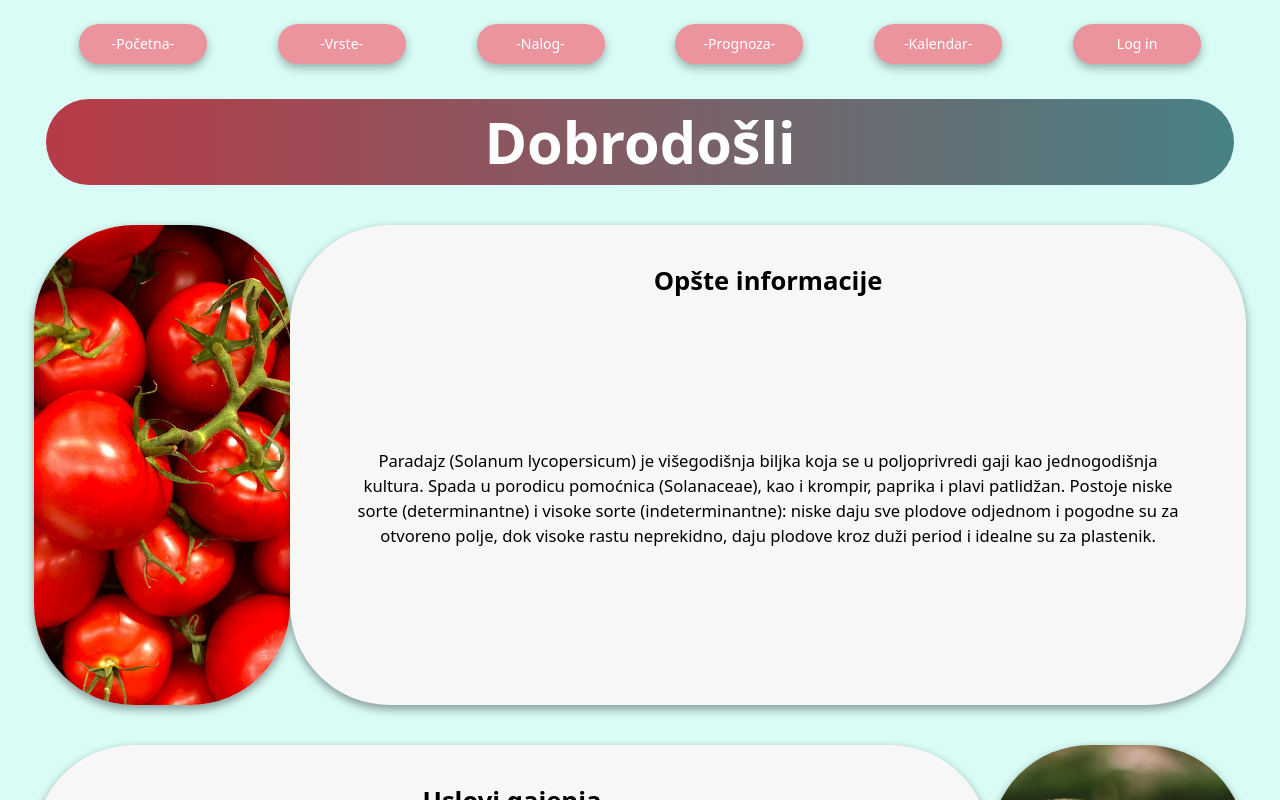
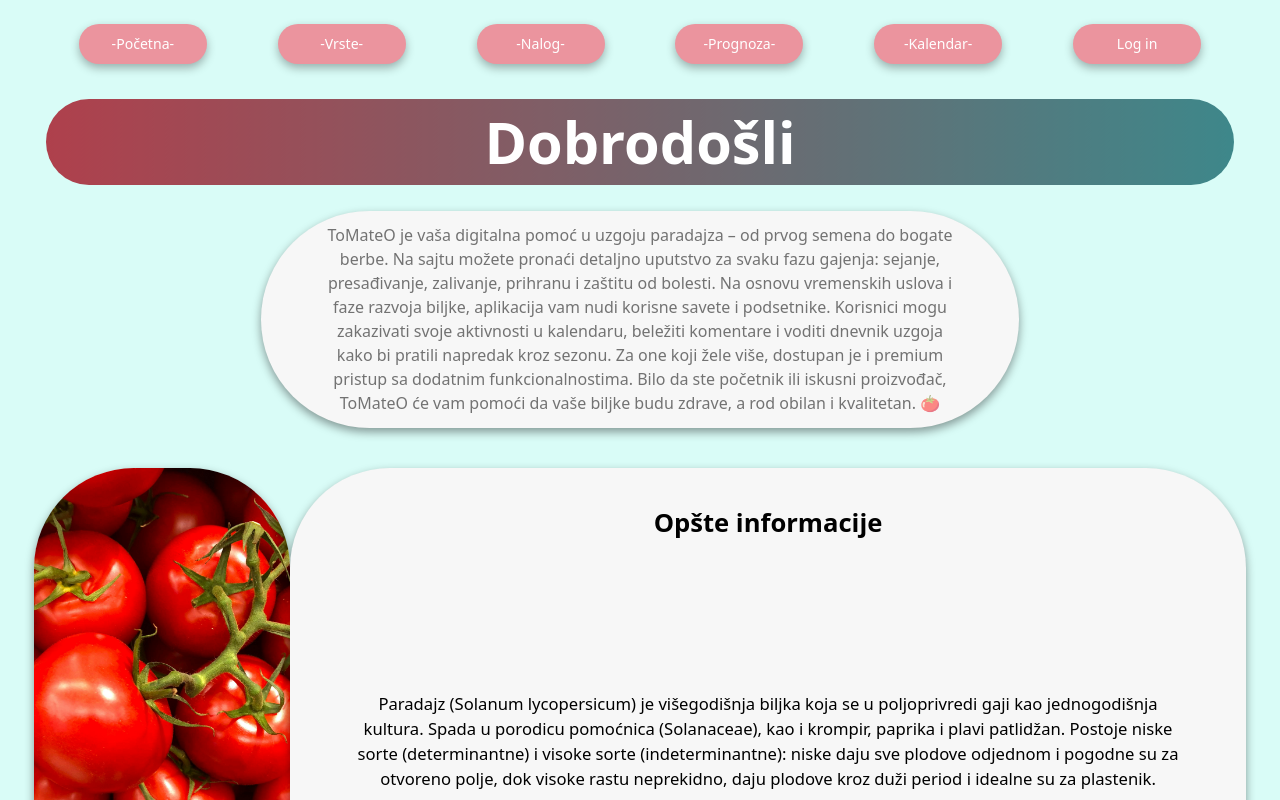
Before and after one commit to elab-development/internet-tehnologije-2024-projekat-appzapoljproizvodnju_2021_0362, a React (Vite) app in the folder frontend/: page / in a window 1280 px wide. Shown: the top 800 px of the page. Built offline with nearby package versions, Linux system fonts and the light colour scheme; no server answers.

Commit message:
ubaceni tekstovi na vecinu stranica

```diff
--- a/frontend/src/stranice/Kalendar.jsx
+++ b/frontend/src/stranice/Kalendar.jsx
@@ -1,9 +1,14 @@
 import Naslov from "../komponente/Naslov";
+import Tekst from "../komponente/Tekst";
 
 function Kalendar() {
   return (
     <>
       <Naslov tekst="Kalendar" />
+      <Tekst tekst="Kalendar vam omogućava da lako organizujete sve faze uzgoja paradajza – od sejanja i presađivanja do berbe.
+                    Ovde možete dodavati sopstvene zadatke, unositi sezonske aktivnosti i pregledati planirane obaveze po datumima.
+                    Kalendar vas podseća na važne korake i pomaže da ni jedna faza ne bude propuštena, bilo da se radi o zalivanju, prihrani ili zaštiti biljaka.
+                    Na taj način imate potpun pregled celog procesa uzgoja i uvek znate šta treba uraditi sledeće. 🌱" />
     </>
   );
 }
--- a/frontend/src/stranice/Pocetna.jsx
+++ b/frontend/src/stranice/Pocetna.jsx
@@ -1,11 +1,18 @@
 import Dugme from "../komponente/Dugme";
 import Uzgoj from "../komponente/Uzgoj";
 import Naslov from "../komponente/Naslov";
+import Tekst from "../komponente/Tekst";
 
 function Pocetna() {
   return (
     <>
     <Naslov tekst="Dobrodošli" />
+    <Tekst tekst="ToMateO je vaša digitalna pomoć u uzgoju paradajza – od prvog semena do bogate berbe.
+                  Na sajtu možete pronaći detaljno uputstvo za svaku fazu gajenja: sejanje, presađivanje, zalivanje, prihranu i zaštitu od bolesti.
+                  Na osnovu vremenskih uslova i faze razvoja biljke, aplikacija vam nudi korisne savete i podsetnike.
+                  Korisnici mogu zakazivati svoje aktivnosti u kalendaru, beležiti komentare i voditi dnevnik uzgoja kako bi pratili napredak kroz sezonu.
+                  Za one koji žele više, dostupan je i premium pristup sa dodatnim funkcionalnostima.
+                  Bilo da ste početnik ili iskusni proizvođač, ToMateO će vam pomoći da vaše biljke budu zdrave, a rod obilan i kvalitetan. 🍅" />
     <Uzgoj />
     <Dugme tekst="Vrste" link="/vrste" />
     </>
--- a/frontend/src/stranice/Prognoza.jsx
+++ b/frontend/src/stranice/Prognoza.jsx
@@ -1,10 +1,15 @@
 import Vreme from "../komponente/Vreme";
 import Naslov from "../komponente/Naslov";
+import Tekst from "../komponente/Tekst";
 
 function Prognoza() {
   return (
     <>
       <Naslov tekst="Prognoza" />
+      <Tekst tekst="Na ovoj stranici možete pratiti vremensku prognozu za vaše područje i planirati aktivnosti u skladu sa uslovima na terenu.
+                    Prognoza prikazuje temperaturu, padavine, vetar i druge faktore koji direktno utiču na rast i razvoj paradajza.
+                    Praćenjem vremenskih promena možete pravovremeno reagovati – zaštititi biljke od mraza, izbeći prekomerno zalivanje ili iskoristiti idealne dane za rad u plasteniku i na otvorenom.
+                    Precizne informacije vam pomažu da uzgoj bude uspešan i bez neželjenih iznenađenja. 🌦️" />
       <Vreme />
     </>
   );
--- a/frontend/src/stranice/Vrste.jsx
+++ b/frontend/src/stranice/Vrste.jsx
@@ -2,11 +2,16 @@
 import Kartica from "../komponente/Kartica";
 import Dugme from "../komponente/Dugme";
 import Naslov from "../komponente/Naslov";
+import Tekst from "../komponente/Tekst";
 
 function Vrste() {
   return (
     <>
       <Naslov tekst="Vrste paradajza" />
+      <Tekst tekst="Na ovoj stranici možete istražiti različite vrste paradajza koje se najčešće gaje u našim uslovima.
+                    Svaka sorta ima svoje osobine – od oblika i boje ploda do ukusa i otpornosti na spoljašnje uslove.
+                    Ovde ćete pronaći i savete kada i kako svaku vrstu saditi, kako je negovati i za šta je najpogodnija – od sveže upotrebe do prerade.
+                    Odaberite sortu koja najbolje odgovara vašim potrebama i započnite uspešan uzgoj. 🍅" />
       <div className="sve-kartice">
         {podaci.map((kartica, index) => (
           <Kartica key={kartica.id} index={index} slika={kartica.slika} naslov={kartica.naslov} tekst={kartica.tekst} />
```
